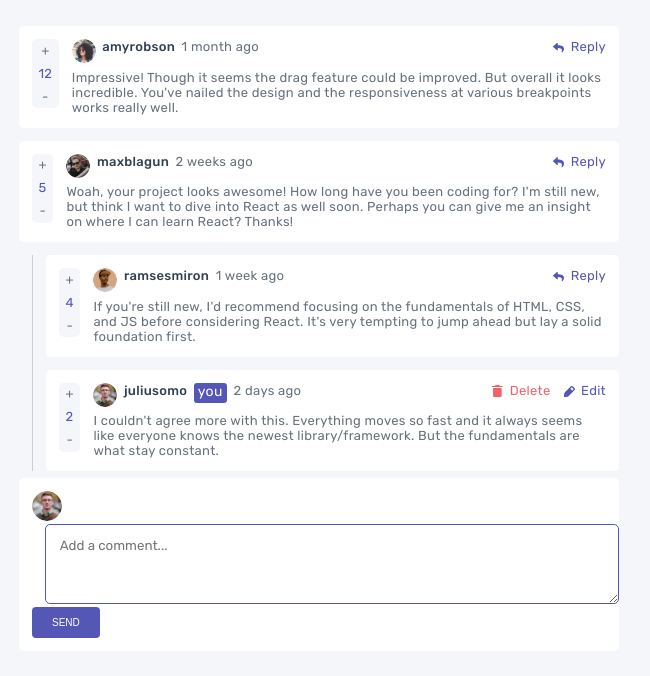
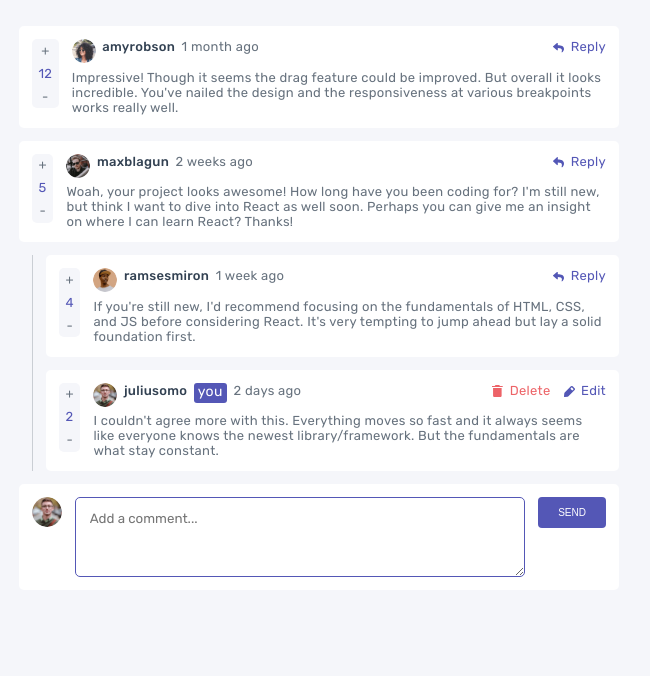
Before and after one commit to inioluwabello/interactive-comments-section, a Next.js app: page / in a window 1280 px wide. Shown: the top 676 px of the page, without its empty margins (321-971 px from the left). Built offline with nearby package versions, Linux system fonts and the light colour scheme.

Commit message:
slight modification

```diff
--- a/app/components/Comments/Comments.tsx
+++ b/app/components/Comments/Comments.tsx
@@ -55,7 +55,9 @@ const Comments = () => {
             })}
 
             {/* Desktop: last comment box */}
-            {currentUser && <div className="desktop comment-box space-between">
+            {currentUser &&
+            <div className="desktop">
+                <div className="comment-box space-between">
                     <img src={currentUser.image.png} alt="user" className="user-image" />
                     <textarea
                         name="comment-input"
@@ -65,6 +67,7 @@ const Comments = () => {
                         value={commentValue}
                         onChange={handleCommentsInput}></textarea>
                     <button className="btnn pry-bg" onClick={handleSend}>SEND</button>
+                </div>
             </div>}
 
             {/* Mobile: Last comment box */}
```
Lines whose indentation alone changed are shown as unchanged.
